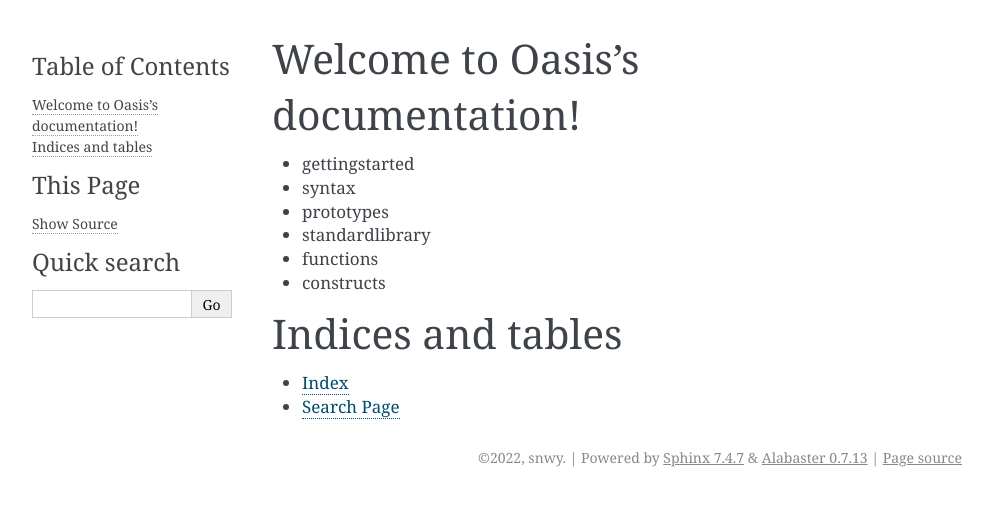
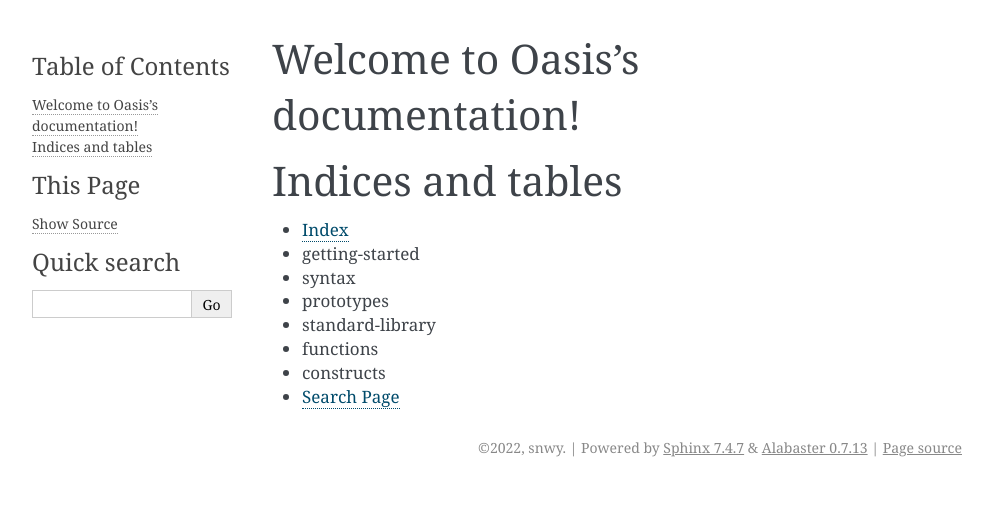
Before and after one commit to oasis-lang/oasis, a Sphinx documentation site: the page built from docs/index.rst, in a window 1280 px wide. Shown: the top 506 px of the page, without its empty margins (148-1141 px from the left). Built offline with Sphinx 7.4.7, drawn with Linux system fonts in a browser that asks for light colours.

Commit message:
Docs beginning

```diff
--- a/docs/index.rst
+++ b/docs/index.rst
@@ -9,15 +9,15 @@ Welcome to Oasis's documentation!
 .. toctree::
    :maxdepth: 2
    :caption: Contents:
-* :ref:`gettingstarted`
-* :ref:`syntax`
-* :ref:`prototypes`
-* :ref:`standardlibrary`
-* :ref:`functions`
-* :ref:`constructs`
 
 Indices and tables
 ==================
 
 * :ref:`genindex`
+* :ref:`getting-started`
+* :ref:`syntax`
+* :ref:`prototypes`
+* :ref:`standard-library`
+* :ref:`functions`
+* :ref:`constructs`
 * :ref:`search`
```
